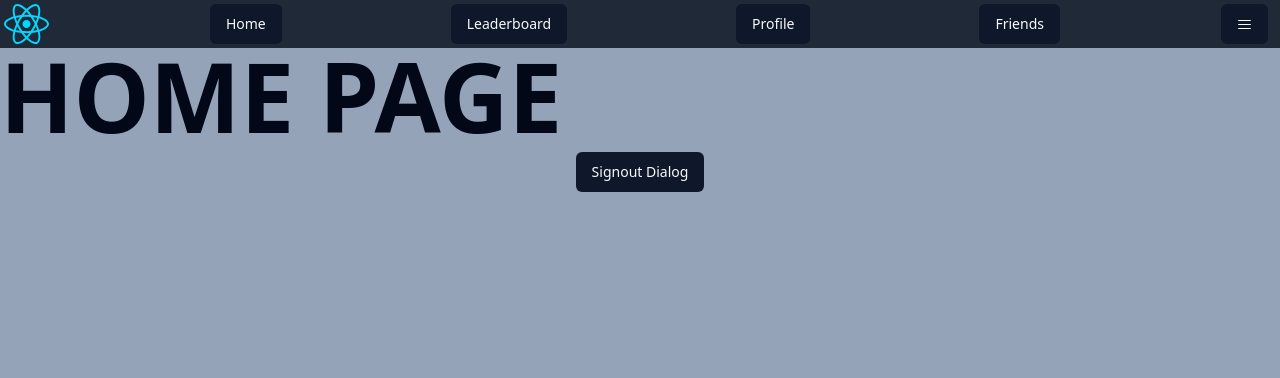
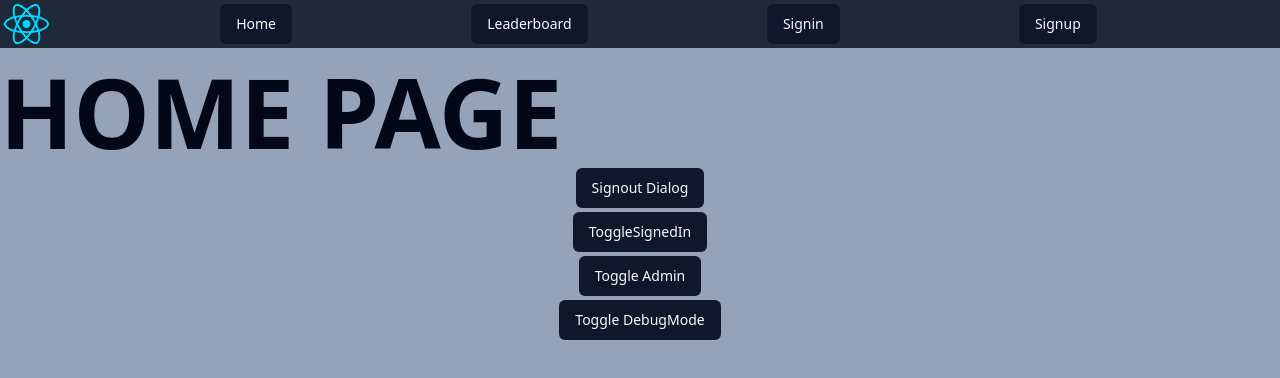
Before and after one commit to NaughtyDog6000/CompsciTDWebsite, a React (Vite) app: page / in a window 1280 px wide. Shown: the top 378 px of the page. Built offline with nearby package versions, Linux system fonts and the light colour scheme.

Commit message:
page styling, theme + debug buttons

```diff
--- a/package.json
+++ b/package.json
@@ -38,6 +38,8 @@
     "eslint-plugin-react-hooks": "^4.6.0",
     "eslint-plugin-react-refresh": "^0.4.5",
     "postcss": "^8.4.33",
+    "prettier": "3.2.4",
+    "prettier-plugin-tailwindcss": "^0.5.11",
     "react-router-dom": "^6.21.2",
     "tailwindcss": "^3.4.1",
     "typescript": "^5.2.2",
--- a/src/Pages/HomePage.tsx
+++ b/src/Pages/HomePage.tsx
@@ -6,6 +6,9 @@ import { useState } from "react";
 
 export default function HomePage() {
   const [SignoutDialogOpen, SetSignoutDialogOpen] = useState(false);
+  const [IsSignedIn, SetIsSignedIn] = useState(false);
+  const [IsAdmin, SetIsAdmin] = useState(false);
+  const [DebugMode, SetDebugMode] = useState(false);
 
   return (
     <>
@@ -14,24 +17,55 @@ export default function HomePage() {
       </Helmet>
 
       <NavBar
-        IsSignedIn={true}
-        IsAdmin={false}
-        IsDevmode={false}
+        IsSignedIn={IsSignedIn}
+        IsAdmin={IsAdmin}
+        IsDebugmode={DebugMode}
         SetSignoutDialog={SetSignoutDialogOpen}
       />
 
-      <SignoutDialog open={SignoutDialogOpen} setOpen={SetSignoutDialogOpen} />
+      <SignoutDialog
+        open={SignoutDialogOpen}
+        setOpen={SetSignoutDialogOpen}
+        setIsSignedIn={SetIsSignedIn}
+      />
 
-      <div className=" w-full h-screen bg-slate-400">
-        <h1 className="text-8xl font-bold mb-2">HOME PAGE</h1>
+      <div className="w-full">
+        <h1 className="h-auto text-8xl font-bold mb-2 mt-4">HOME PAGE</h1>
         <div className="flex flex-col items-center justify-center">
           <Button
+            className="mb-1"
             onClick={() => {
               SetSignoutDialogOpen(true);
             }}
           >
             Signout Dialog
           </Button>
+
+          <Button
+            className="mb-1"
+            onClick={() => {
+              SetIsSignedIn(!IsSignedIn);
+            }}
+          >
+            ToggleSignedIn
+          </Button>
+
+          <Button
+            className="mb-1"
+            onClick={() => {
+              SetIsAdmin(!IsAdmin);
+            }}
+          >
+            Toggle Admin
+          </Button>
+          <Button
+            className="mb-1"
+            onClick={() => {
+              SetDebugMode(!DebugMode);
+            }}
+          >
+            Toggle DebugMode
+          </Button>
         </div>
       </div>
     </>
--- a/src/components/NavBar.tsx
+++ b/src/components/NavBar.tsx
@@ -1,4 +1,4 @@
-import { Link, useNavigate } from "react-router-dom";
+import { Link, NavigateFunction, useNavigate } from "react-router-dom";
 import { HamburgerMenuIcon } from "@radix-ui/react-icons";
 import {
   DropdownMenu,
@@ -10,44 +10,57 @@ import {
 } from "@/components/ui/dropdown-menu";
 import { Button } from "@/components/ui/button";
 
+type NavbarLink = {
+  url: string;
+  name: string;
+  variant: unknown;
+};
+
 export function NavBar({
   IsSignedIn = false,
   IsAdmin = false,
-  IsDevmode = false,
+  IsDebugmode = false,
   SetSignoutDialog,
 }: {
   IsSignedIn: boolean;
   IsAdmin: boolean;
-  IsDevmode: boolean;
-  SetSignoutDialog: any;
+  IsDebugmode: boolean;
+  SetSignoutDialog: React.Dispatch<React.SetStateAction<boolean>>;
 }): JSX.Element {
   const navigate = useNavigate();
 
   // these links will always be in the NavBar regardless of user state
-  const NavbarLinks = [
-    { url: "/", name: "Home" },
-    { url: "/Leaderboard", name: "Leaderboard" },
+  const NavbarLinks: NavbarLink[] = [
+    { url: "/", name: "Home", variant: "default" },
+    { url: "/Leaderboard", name: "Leaderboard", variant: "default" },
   ];
 
   // if the user is signed in add these links to their navbar
-  const SignedInLinks = [
-    { url: "/Profile", name: "Profile" },
-    { url: "/Friends", name: "Friends" },
+  const SignedInLinks: NavbarLink[] = [
+    { url: "/Profile", name: "Profile", variant: "default" },
+    { url: "/Friends", name: "Friends", variant: "default" },
   ];
 
   // if the user is signed out add these links to their navbar
-  const SignedOutLinks = [
-    { url: "/Signin", name: "Signin" },
-    { url: "/Signup", name: "Signup" },
+  const SignedOutLinks: NavbarLink[] = [
+    { url: "/Signin", name: "Signin", variant: "default" },
+    { url: "/Signup", name: "Signup", variant: "default" },
   ];
 
+  // if the user is an admin, present the admin dashboard page
+  const AdminLinks: NavbarLink[] = [
+    { url: "/Admin", name: "Admin Pages", variant: "destructive" },
+  ];
   // if in DevMode, add DebugPage to the list of links
-  const DevModeLinks = [{ url: "/Admin/Debug", name: "Debug" }];
+  const DebugModeLinks: NavbarLink[] = [
+    { url: "/Debug", name: "Debug", variant: "destructive" },
+  ];
 
   const Links = [];
   Links.push(...NavbarLinks); // add the default, always included links to the list
   Links.push(...(IsSignedIn ? SignedInLinks : SignedOutLinks)); // add signed in links or signed out links
-  if (IsDevmode) Links.push(...DevModeLinks); // if in dev mode include the Debug page links etc
+  if (IsDebugmode) Links.push(...DebugModeLinks); // if in dev mode include the Debug page links etc
+  if (IsAdmin) Links.push(...AdminLinks); // if the user is an admin include the link to the admin pages
 
   return (
     <>
@@ -57,7 +70,7 @@ export function NavBar({
         <ul className="flex grow flex-col items-center justify-start gap-2 md:flex-row md:justify-evenly">
           {Links.map((link, index) => (
             <li key={index} className="w-full md:w-auto ">
-              <Button asChild>
+              <Button variant={link.variant} asChild>
                 <Link to={link.url}>{link.name}</Link>
               </Button>
             </li>
@@ -66,6 +79,27 @@ export function NavBar({
 
         {/* the right side profile and settings dropdown */}
         <div className="flex items-center h-full w-full md:w-auto pr-2">
+          {IsSignedIn && (
+            <HamburgerMenu
+              navigate={navigate}
+              SetSignoutDialog={SetSignoutDialog}
+            />
+          )}
+        </div>
+      </nav>
+    </>
+  );
+}
+
+function HamburgerMenu({
+  navigate,
+  SetSignoutDialog,
+}: {
+  navigate: NavigateFunction;
+  SetSignoutDialog: React.Dispatch<React.SetStateAction<boolean>>;
+}): JSX.Element {
+  return (
+    <>
       <DropdownMenu>
         <DropdownMenuTrigger asChild>
           <Button variant={"default"}>
@@ -73,34 +107,8 @@ export function NavBar({
           </Button>
         </DropdownMenuTrigger>
         <DropdownMenuContent>
-              <HamburgerMenuContent
-                IsSignedIn={IsSignedIn}
-                navigate={navigate}
-                SetSignoutDialog={SetSignoutDialog}
-              />
-            </DropdownMenuContent>
-          </DropdownMenu>
-        </div>
-      </nav>
-    </>
-  );
-}
-
-function HamburgerMenuContent({
-  IsSignedIn,
-  navigate,
-  SetSignoutDialog,
-}: {
-  IsSignedIn: boolean;
-  navigate: any;
-  SetSignoutDialog: any;
-}): JSX.Element {
-  if (IsSignedIn)
-    return (
-      <>
-        <DropdownMenuLabel>Menu</DropdownMenuLabel>
+          <DropdownMenuLabel>{"username"}</DropdownMenuLabel>
           <DropdownMenuSeparator />
-        {/* conditionally add the menu items for signed in or signout views */}
           <DropdownMenuItem
             onSelect={() => {
               navigate("/Profile");
@@ -118,8 +126,8 @@ function HamburgerMenuContent({
           >
             <span className="font-bold">Signout</span>
           </DropdownMenuItem>
+        </DropdownMenuContent>
+      </DropdownMenu>
     </>
   );
-
-  return <></>;
 }
--- a/src/components/Signout.tsx
+++ b/src/components/Signout.tsx
@@ -1,21 +1,20 @@
 import { Button } from "@/components/ui/button";
-import { Label } from "@/components/ui/label";
 import {
   Dialog,
   DialogContent,
   DialogDescription,
-  DialogFooter,
   DialogHeader,
   DialogTitle,
-  DialogTrigger,
 } from "@/components/ui/dialog";
 
 export function SignoutDialog({
   open,
   setOpen,
+  setIsSignedIn,
 }: {
   open: boolean;
   setOpen: React.Dispatch<React.SetStateAction<boolean>>;
+  setIsSignedIn: React.Dispatch<React.SetStateAction<boolean>>;
 }) {
   return (
     <>
@@ -30,13 +29,27 @@ export function SignoutDialog({
           </DialogHeader>
           <div className="flex flex-col">
             <span>signs out just this device</span>
-            <Button id="signout-single">Signout</Button>
+            <Button
+              id="signout-single"
+              onClick={() => {
+                setIsSignedIn(false);
+                console.warn("actual signout not completed");
+                setOpen(false);
+              }}
+            >
+              Signout
+            </Button>
 
             <span>signs out everything currently signed into your Account</span>
             <Button
               className="font-bold"
               id="signout-all"
               variant="destructive"
+              onClick={() => {
+                setIsSignedIn(false);
+                console.warn("actual signout not completed");
+                setOpen(false);
+              }}
             >
               Signout EVERYTHING
             </Button>
@@ -46,28 +59,3 @@ export function SignoutDialog({
     </>
   );
 }
-
-// export function SignoutButton() {
-//   return (
-//     <>
-//       <Dialog>
-//         <DialogTrigger asChild>
-//           <Button variant={"default"}>Signout</Button>
-//         </DialogTrigger>
-//         <DialogContent>
-//           <DialogHeader>
-//             <DialogTitle>Signout Options</DialogTitle>
-//             <DialogDescription>
-//               Choose to signout this device or ALL devices signed into this
-//               Account.
-//             </DialogDescription>
-//           </DialogHeader>
-//           <div>
-//             <Button>Signout</Button>
-//             <Button variant="destructive">Signout ALL</Button>
-//           </div>
-//         </DialogContent>
-//       </Dialog>
-//     </>
-//   );
-// }
--- a/src/index.css
+++ b/src/index.css
@@ -4,6 +4,10 @@
 
 @layer base {
   :root {
+    width: 100%;
+    height: 100%;
+    background-color: rgb(148, 163, 184);
+
     --background: 0 0% 100%;
     --foreground: 222.2 84% 4.9%;
 
@@ -71,6 +75,6 @@
     @apply border-border;
   }
   body {
-    @apply bg-background text-foreground;
+    @apply text-foreground;
   }
 }
--- a/src/main.tsx
+++ b/src/main.tsx
@@ -3,18 +3,15 @@ import ReactDOM from "react-dom/client";
 import App from "./App.tsx";
 import "./index.css";
 
-localStorage.theme = "dark";
-
-// On page load or when changing themes, best to add inline in `head` to avoid FOUC
-// if (
-//   localStorage.theme === "dark" ||
-//   (!("theme" in localStorage) &&
-//     window.matchMedia("(prefers-color-scheme: dark)").matches)
-// ) {
-//   document.documentElement.classList.add("dark");
-// } else {
-//   document.documentElement.classList.remove("dark");
-// }
+if (
+  localStorage.theme === "dark" ||
+  (!("theme" in localStorage) &&
+    window.matchMedia("(prefers-color-scheme: dark)").matches)
+) {
+  document.documentElement.classList.add("dark");
+} else {
+  document.documentElement.classList.remove("dark");
+}
 
 ReactDOM.createRoot(document.getElementById("root")!).render(
   <React.StrictMode>
```
Also changed, not shown: src/Pages/LeaderboardPage.tsx (+25 -13 lines), 2 other files (tests, documents, lock files or other folders). Lines whose indentation alone changed are shown as unchanged.
